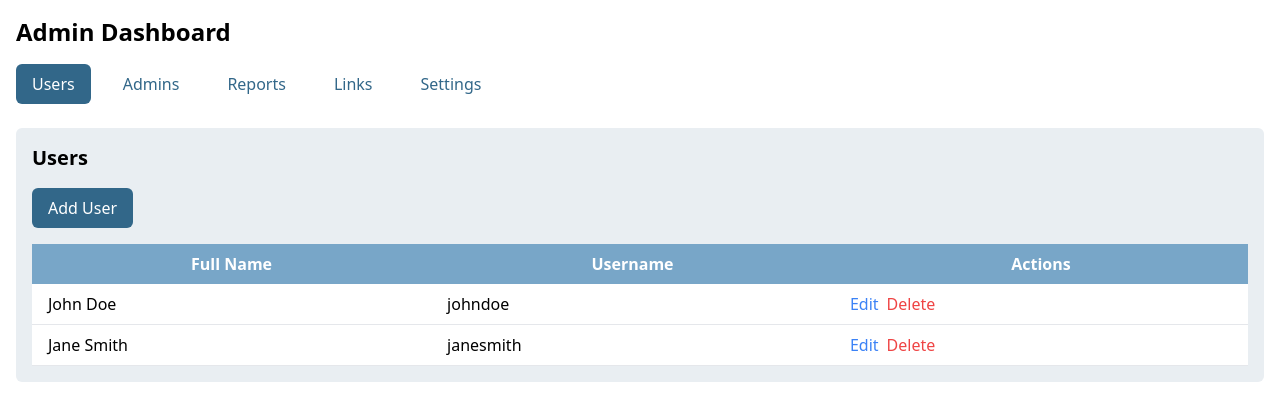
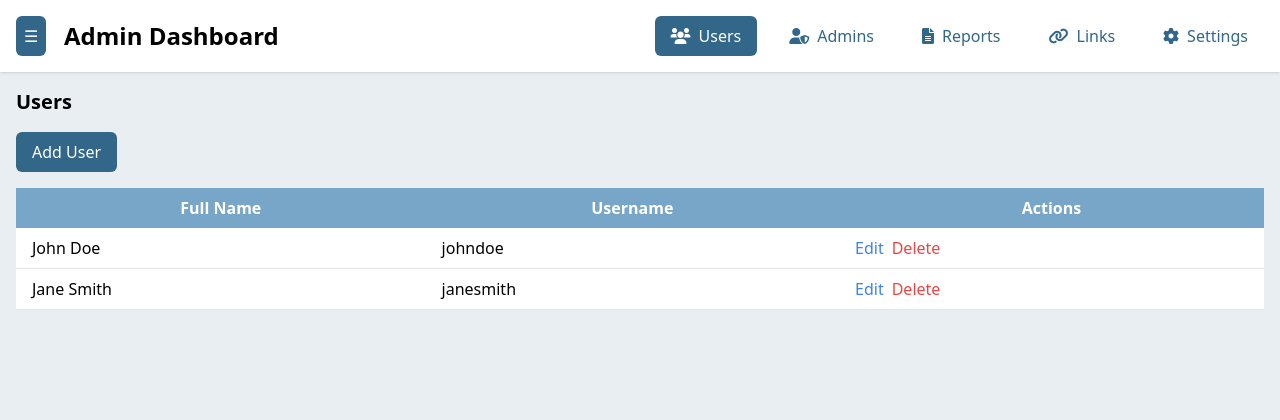
Before and after one commit to RhyzenCedric/capstone, a React (Create React App) app in the folder adminwebsite/: page / in a window 1280 px wide. Shown: the top 420 px of the page. Built offline with nearby package versions, Linux system fonts and the light colour scheme.

Commit message:
made some aesthetic changes to the bars

```diff
--- a/adminwebsite/package.json
+++ b/adminwebsite/package.json
@@ -3,6 +3,7 @@
   "version": "0.1.0",
   "private": true,
   "dependencies": {
+    "@fortawesome/fontawesome-free": "^6.6.0",
     "@testing-library/jest-dom": "^5.17.0",
     "@testing-library/react": "^13.4.0",
     "@testing-library/user-event": "^13.5.0",
--- a/adminwebsite/public/index.html
+++ b/adminwebsite/public/index.html
@@ -24,6 +24,11 @@
       work correctly both with client-side routing and a non-root public URL.
       Learn how to configure a non-root public URL by running `npm run build`.
     -->
+    <link
+    rel="stylesheet"
+    href="https://cdnjs.cloudflare.com/ajax/libs/font-awesome/6.0.0-beta3/css/all.min.css"
+    />
+
     <title>Phisherman Admin</title>
   </head>
   <body>
--- a/adminwebsite/src/components/Dashboard.js
+++ b/adminwebsite/src/components/Dashboard.js
@@ -1,5 +1,5 @@
 // src/Dashboard.js
-import React, { useState } from 'react';
+import React, { useState, useEffect, useRef } from 'react';
 import Users from './Users';
 import Admins from './Admins';
 import Reports from './Reports';
@@ -8,57 +8,184 @@ import Settings from './Settings';
 
 const Dashboard = () => {
   const [activeTab, setActiveTab] = useState('users');
+  const [isSidebarOpen, setSidebarOpen] = useState(false);
+  const sidebarRef = useRef(null); // Ref for sidebar
+  const menuButtonRef = useRef(null); // Ref for menu button
+
+  // Close sidebar when clicking outside of it
+  useEffect(() => {
+    const handleOutsideClick = (event) => {
+      // Close sidebar only if the click is outside both sidebar and the menu button
+      if (
+        sidebarRef.current &&
+        !sidebarRef.current.contains(event.target) &&
+        menuButtonRef.current &&
+        !menuButtonRef.current.contains(event.target)
+      ) {
+        setSidebarOpen(false);
+      }
+    };
+
+    if (isSidebarOpen) {
+      document.addEventListener('click', handleOutsideClick);
+    } else {
+      document.removeEventListener('click', handleOutsideClick);
+    }
+
+    return () => {
+      document.removeEventListener('click', handleOutsideClick);
+    };
+  }, [isSidebarOpen]);
 
   return (
-    <div className="container mx-auto p-4">
-      <h1 className="text-2xl font-bold mb-4">Admin Dashboard</h1>
+    <div className="relative flex h-screen bg-[#E9EEF2]">
+      {/* Toggle Sidebar Button (Left side of Admin Dashboard header) */}
+      {!isSidebarOpen && ( // Hide the button if the sidebar is open
+        <button
+          ref={menuButtonRef} // Attach ref to the menu button
+          className="absolute top-4 left-4 z-10 bg-[#326789] text-white p-2 rounded-md"
+          onClick={(e) => {
+            e.stopPropagation(); // Prevent event from bubbling up to the document click listener
+            setSidebarOpen(true);
+          }}
+        >
+          ☰ {/* Menu icon */}
+        </button>
+      )}
 
-      {/* Tab Navigation */}
-      <div className="flex space-x-4 mb-6">
+      {/* Sidebar */}
+      <aside
+        ref={sidebarRef} // Attach ref to the sidebar
+        className={`fixed top-0 left-0 h-full w-64 bg-[#326789] text-white p-4 pt-4 transition-transform transform ${
+          isSidebarOpen ? 'translate-x-0' : '-translate-x-full'
+        }`}
+      >
+        <div className="flex items-center justify-between mb-2"> {/* Reduced margin-bottom */}
+          <h2 className="text-2xl font-bold">Admin Panel</h2>
+          {/* Close Sidebar Button */}
           <button
-          className={`px-4 py-2 rounded-md ${
+            className="bg-[#E9EEF2] text-[#326789] p-1 rounded-md" // Reduced padding
+            onClick={() => setSidebarOpen(false)}
+          >
+            ❌ {/* Close icon */}
+          </button>
+        </div>
+
+        <nav>
+          <ul className="space-y-1"> {/* Reduced space between items */}
+            <li>
+              <button
+                className="w-full text-left px-4 py-2 rounded-md hover:bg-[#78A6C8] flex items-center"
+                onClick={() => {
+                  setActiveTab('users');
+                  setSidebarOpen(false);
+                }}
+              >
+                <i className="fas fa-users mr-2"></i> Users
+              </button>
+            </li>
+            <li>
+              <button
+                className="w-full text-left px-4 py-2 rounded-md hover:bg-[#78A6C8] flex items-center"
+                onClick={() => {
+                  setActiveTab('admins');
+                  setSidebarOpen(false);
+                }}
+              >
+                <i className="fas fa-user-shield mr-2"></i> Admins
+              </button>
+            </li>
+            <li>
+              <button
+                className="w-full text-left px-4 py-2 rounded-md hover:bg-[#78A6C8] flex items-center"
+                onClick={() => {
+                  setActiveTab('reports');
+                  setSidebarOpen(false);
+                }}
+              >
+                <i className="fas fa-file-alt mr-2"></i> Reports
+              </button>
+            </li>
+            <li>
+              <button
+                className="w-full text-left px-4 py-2 rounded-md hover:bg-[#78A6C8] flex items-center"
+                onClick={() => {
+                  setActiveTab('links');
+                  setSidebarOpen(false);
+                }}
+              >
+                <i className="fas fa-link mr-2"></i> Links
+              </button>
+            </li>
+            <li>
+              <button
+                className="w-full text-left px-4 py-2 rounded-md hover:bg-[#78A6C8] flex items-center"
+                onClick={() => {
+                  setActiveTab('settings');
+                  setSidebarOpen(false);
+                }}
+              >
+                <i className="fas fa-cog mr-2"></i> Settings
+              </button>
+            </li>
+          </ul>
+        </nav>
+      </aside>
+
+
+      {/* Main Content */}
+      <div className="flex-1 flex flex-col">
+        {/* Top Navbar with Tab Navigation */}
+        <header className="bg-white shadow p-4 w-full pl-16">
+          <div className="flex justify-between items-center">
+            <h1 className="text-2xl font-bold">Admin Dashboard</h1>
+            <div className="flex space-x-4">
+              <button
+                className={`px-4 py-2 rounded-md flex items-center ${
                   activeTab === 'users' ? 'bg-[#326789] text-white' : 'bg-white text-[#326789]'
                 }`}
                 onClick={() => setActiveTab('users')}
               >
-          Users
+                <i className="fas fa-users mr-2"></i> Users
               </button>
               <button
-          className={`px-4 py-2 rounded-md ${
+                className={`px-4 py-2 rounded-md flex items-center ${
                   activeTab === 'admins' ? 'bg-[#326789] text-white' : 'bg-white text-[#326789]'
                 }`}
                 onClick={() => setActiveTab('admins')}
               >
-          Admins
+                <i className="fas fa-user-shield mr-2"></i> Admins
               </button>
               <button
-          className={`px-4 py-2 rounded-md ${
+                className={`px-4 py-2 rounded-md flex items-center ${
                   activeTab === 'reports' ? 'bg-[#326789] text-white' : 'bg-white text-[#326789]'
                 }`}
                 onClick={() => setActiveTab('reports')}
               >
-          Reports
+                <i className="fas fa-file-alt mr-2"></i> Reports
               </button>
               <button
-          className={`px-4 py-2 rounded-md ${
+                className={`px-4 py-2 rounded-md flex items-center ${
                   activeTab === 'links' ? 'bg-[#326789] text-white' : 'bg-white text-[#326789]'
                 }`}
                 onClick={() => setActiveTab('links')}
               >
-          Links
+                <i className="fas fa-link mr-2"></i> Links
               </button>
               <button
-          className={`px-4 py-2 rounded-md ${
+                className={`px-4 py-2 rounded-md flex items-center ${
                   activeTab === 'settings' ? 'bg-[#326789] text-white' : 'bg-white text-[#326789]'
                 }`}
                 onClick={() => setActiveTab('settings')}
               >
-          Settings
+                <i className="fas fa-cog mr-2"></i> Settings
               </button>
             </div>
+          </div>
+        </header>
 
         {/* Tab Content */}
-      <div className="p-4 bg-[#E9EEF2] rounded-md">
+        <div className="flex-1 p-4 overflow-auto">
           {activeTab === 'users' && <Users />}
           {activeTab === 'admins' && <Admins />}
           {activeTab === 'reports' && <Reports />}
@@ -66,6 +193,7 @@ const Dashboard = () => {
           {activeTab === 'settings' && <Settings />}
         </div>
       </div>
+    </div>
   );
 };
 
```
Also changed, not shown: 1 other file (tests, documents, lock files or other folders). Lines whose indentation alone changed are shown as unchanged.
